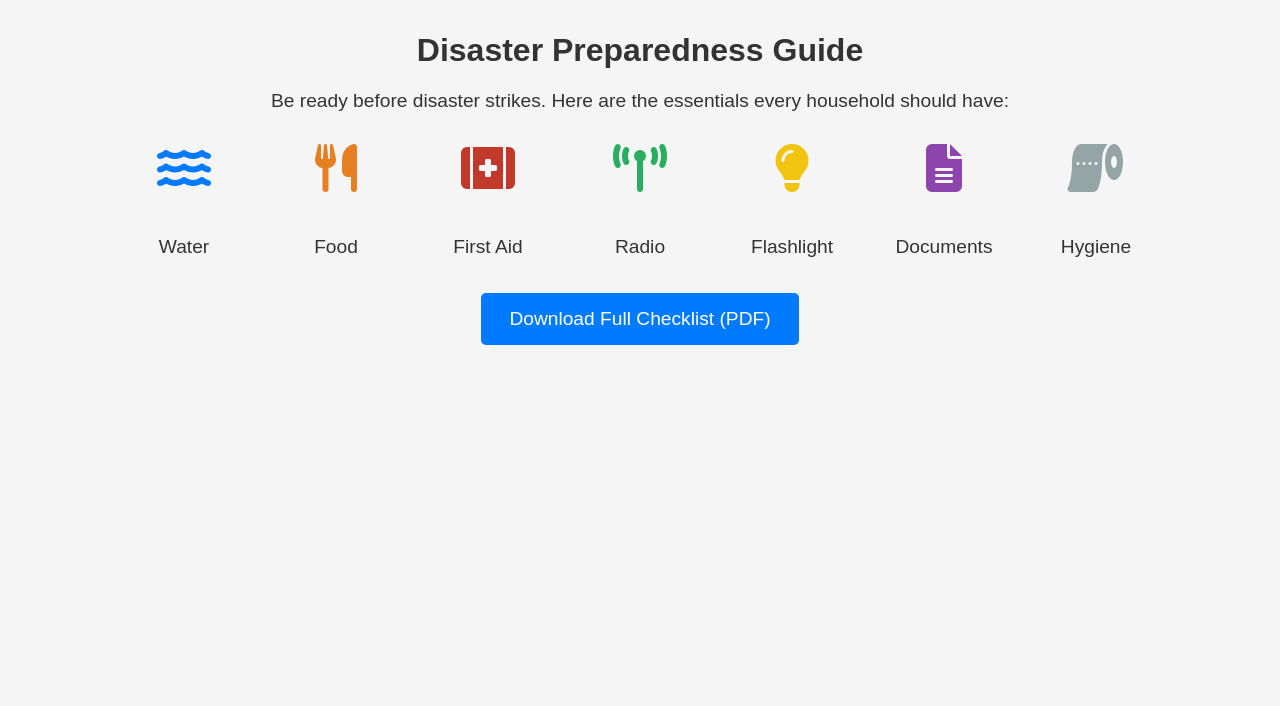
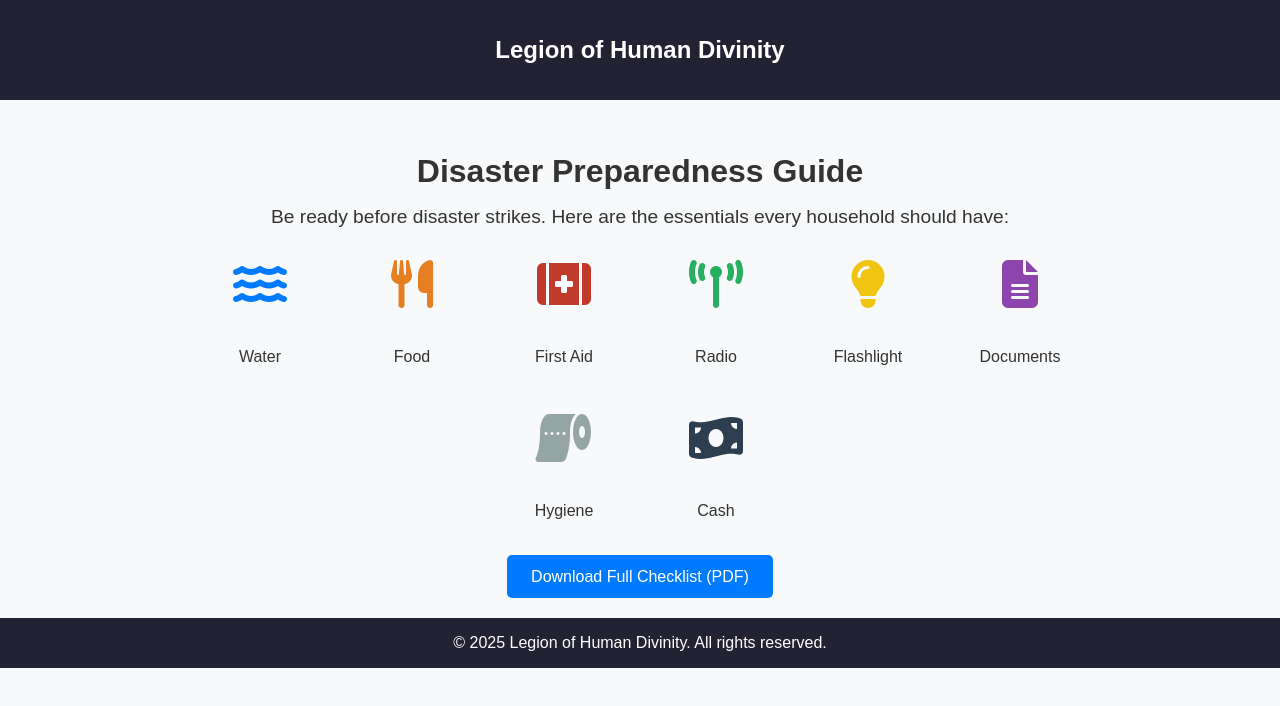
Before and after one commit to spectrometerexact/Legion-of-Human-Divinity, a plain HTML site: page disaster-preparedness.html in a window 1280 px wide. Drawn offline with Linux system fonts and the light colour scheme; a small style sheet from the web is missing.

Commit message:
Update disaster-preparedness.html

```diff
--- a/disaster-preparedness.html
+++ b/disaster-preparedness.html
@@ -1,9 +1,11 @@
- <!DOCTYPE html>
+<!DOCTYPE html>
 <html lang="en">
 <head>
-  <meta charset="UTF-8">
-  <meta name="viewport" content="width=device-width, initial-scale=1.0">
+  <meta charset="UTF-8" />
+  <meta name="viewport" content="width=device-width, initial-scale=1.0" />
   <title>Disaster Preparedness | Legion of Human Divinity</title>
+
+  <!-- Font Awesome CDN: must be in head -->
   <link
     rel="stylesheet"
     href="https://cdnjs.cloudflare.com/ajax/libs/font-awesome/6.4.0/css/all.min.css"
@@ -11,88 +13,47 @@
     crossorigin="anonymous"
     referrerpolicy="no-referrer"
   />
+
   <style>
-    body {
-      font-family: Arial, sans-serif;
-      margin: 2em;
-      background-color: #f5f5f5;
-      color: #333;
-    }
-    h1 {
-      text-align: center;
-      font-size: 2em;
-    }
-    p {
-      text-align: center;
-      font-size: 1.2em;
-    }
-    .icon-grid {
-      display: flex;
-      flex-wrap: wrap;
-      justify-content: center;
-      gap: 2em;
-      margin-top: 2em;
-    }
-    .icon-box {
-      text-align: center;
-      width: 120px;
-    }
-    .icon-box i {
-      font-size: 3em;
-      margin-bottom: 0.5em;
-    }
-    .checklist {
-      text-align: center;
-      margin-top: 2em;
-    }
-    .checklist a {
-      background-color: #007BFF;
-      color: white;
-      padding: 0.8em 1.5em;
-      text-decoration: none;
-      border-radius: 5px;
-    }
+    body { font-family: Arial, sans-serif; background-color: #f7f9fa; margin: 0; padding: 0; color: #333; }
+    header, footer { background-color: #223; color: white; text-align: center; padding: 1em; }
+    main { padding: 2em; max-width: 900px; margin: auto; }
+    h1 { text-align: center; margin-bottom: 0.5em; }
+    p.intro { text-align: center; font-size: 1.2em; margin: 0 auto; }
+    .icon-grid { display: flex; flex-wrap: wrap; justify-content: center; gap: 2em; margin-top: 2em; }
+    .icon-box { text-align: center; width: 120px; }
+    .icon-box i { font-size: 3em; margin-bottom: 0.5em; color: #007bff; }
+    .checklist { text-align: center; margin-top: 2em; }
+    .checklist a { background-color: #007BFF; color: white; padding: 0.8em 1.5em; text-decoration: none; border-radius: 5px; }
   </style>
 </head>
 <body>
+  <header>
+    <h2>Legion of Human Divinity</h2>
+  </header>
+
   <main>
     <h1>Disaster Preparedness Guide</h1>
-    <p>Be ready before disaster strikes. Here are the essentials every household should have:</p>
+    <p class="intro">Be ready before disaster strikes. Here are the essentials every household should have:</p>
 
     <div class="icon-grid">
-      <div class="icon-box">
-        <i class="fas fa-water" style="color: #007bff;"></i>
-        <p>Water</p>
-      </div>
-      <div class="icon-box">
-        <i class="fas fa-utensils" style="color: #e67e22;"></i>
-        <p>Food</p>
-      </div>
-      <div class="icon-box">
-        <i class="fas fa-first-aid" style="color: #c0392b;"></i>
-        <p>First Aid</p>
-      </div>
-      <div class="icon-box">
-        <i class="fas fa-broadcast-tower" style="color: #27ae60;"></i>
-        <p>Radio</p>
-      </div>
-      <div class="icon-box">
-        <i class="fas fa-lightbulb" style="color: #f1c40f;"></i>
-        <p>Flashlight</p>
-      </div>
-      <div class="icon-box">
-        <i class="fas fa-file-alt" style="color: #8e44ad;"></i>
-        <p>Documents</p>
-      </div>
-      <div class="icon-box">
-        <i class="fas fa-toilet-paper" style="color: #95a5a6;"></i>
-        <p>Hygiene</p>
-      </div>
+      <div class="icon-box"><i class="fas fa-water" style="color:#007bff;"></i><p>Water</p></div>
+      <div class="icon-box"><i class="fas fa-utensils" style="color:#e67e22;"></i><p>Food</p></div>
+      <div class="icon-box"><i class="fas fa-first-aid" style="color:#c0392b;"></i><p>First Aid</p></div>
+      <div class="icon-box"><i class="fas fa-broadcast-tower" style="color:#27ae60;"></i><p>Radio</p></div>
+      <div class="icon-box"><i class="fas fa-lightbulb" style="color:#f1c40f;"></i><p>Flashlight</p></div>
+      <div class="icon-box"><i class="fas fa-file-alt" style="color:#8e44ad;"></i><p>Documents</p></div>
+      <div class="icon-box"><i class="fas fa-toilet-paper" style="color:#95a5a6;"></i><p>Hygiene</p></div>
+      <div class="icon-box"><i class="fas fa-money-bill-wave" style="color:#2c3e50;"></i><p>Cash</p></div>
     </div>
 
     <div class="checklist">
-      <p><a href="/docs/disaster-checklist.pdf" target="_blank">Download Full Checklist (PDF)</a></p>
+      <a href="checklists/disaster-prep-checklist.pdf" target="_blank">Download Full Checklist (PDF)</a>
     </div>
   </main>
+
+  <footer>
+    &copy; 2025 Legion of Human Divinity. All rights reserved.
+  </footer>
 </body>
 </html>
```
